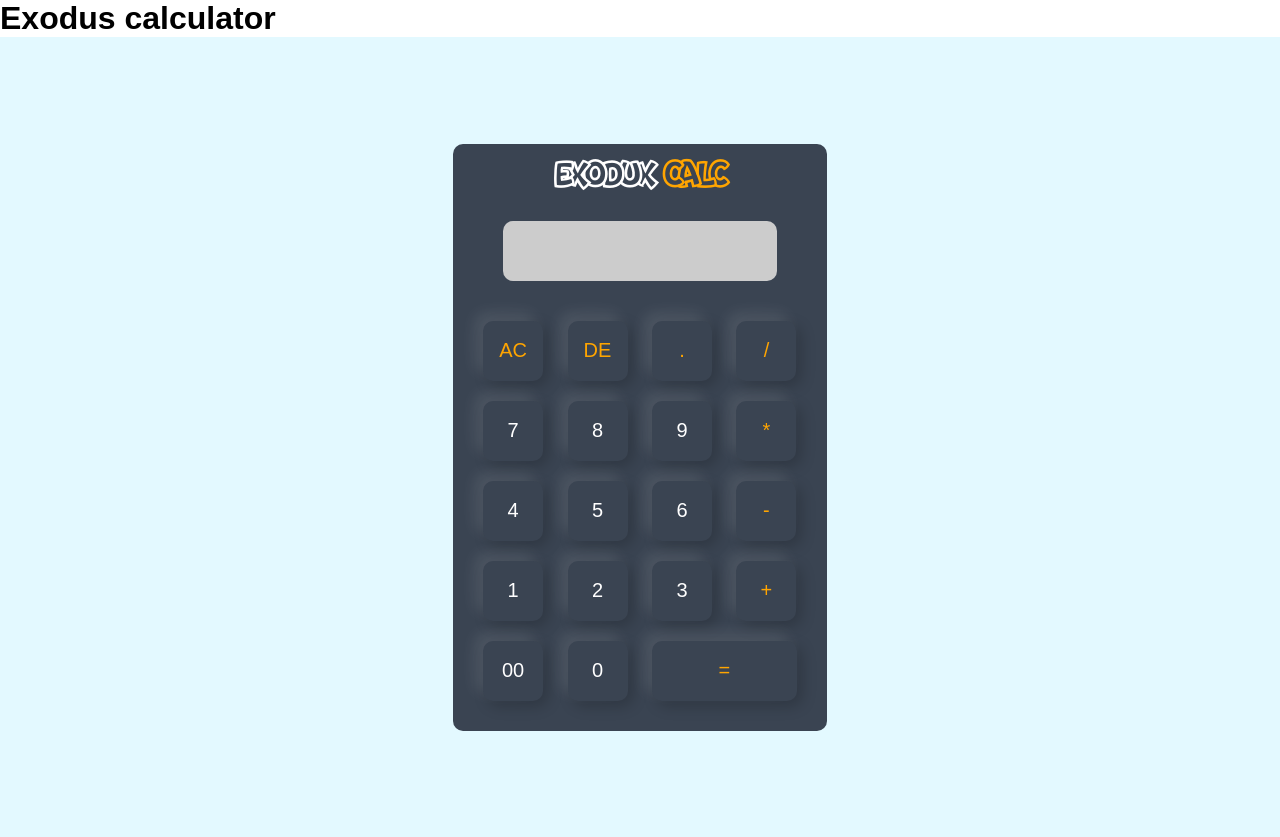
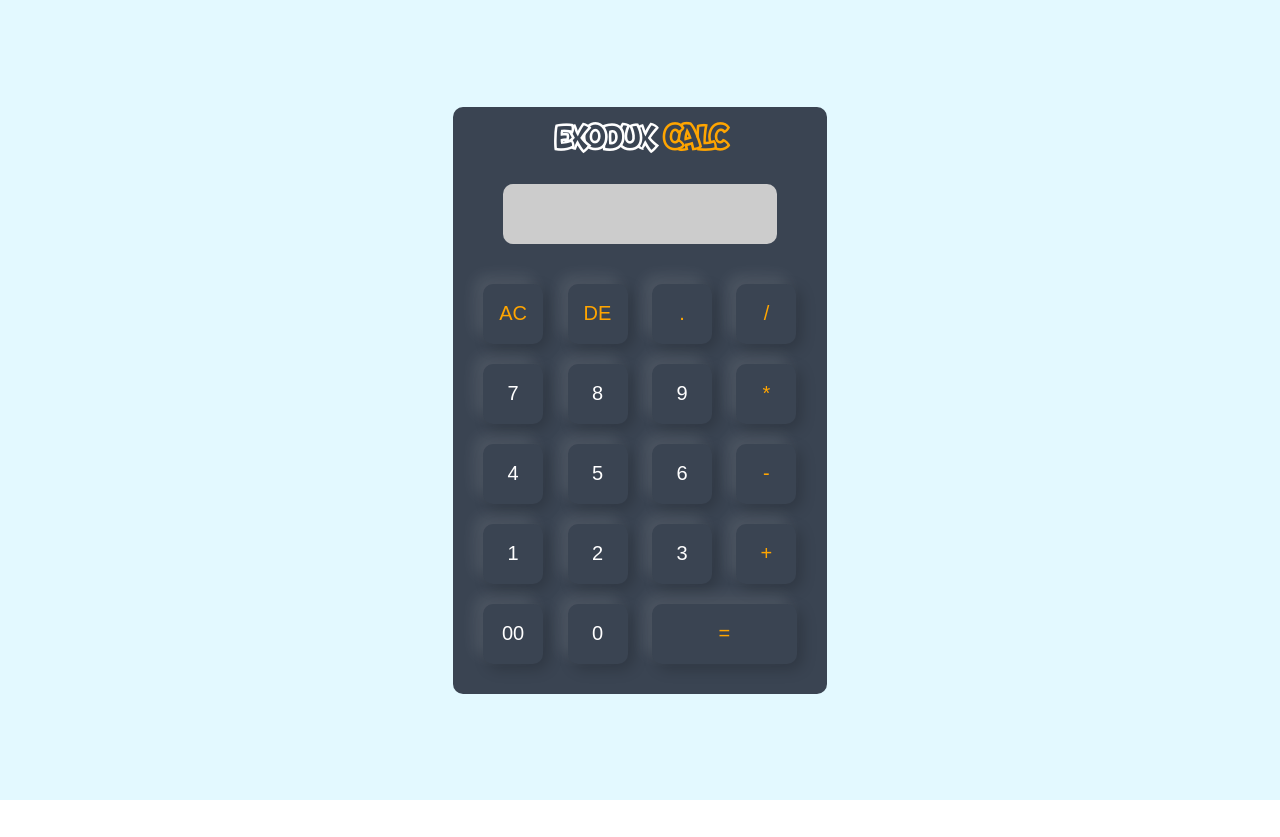
Before and after one commit to sirhumph/my-calculator, a plain HTML site: page index.html in a window 1280 px wide. After the commit the page ends 800 px from the top, so only its background shows below. Drawn offline with Linux system fonts and the light colour scheme.

Commit message:
Update index.html

```diff
--- a/index.html
+++ b/index.html
@@ -7,7 +7,6 @@
 	<link rel="stylesheet" type="text/css" href="style.css">
 </head>
 <body>
-	<header> <h1>Exodus calculator</h1></header>
 	<div class="container">
 		<div class="Calculator">
 			<div class="header"><h1>Exodux <span>Calc</span></h1></div>
```
